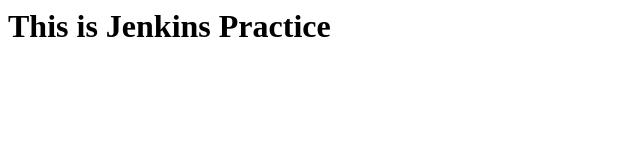
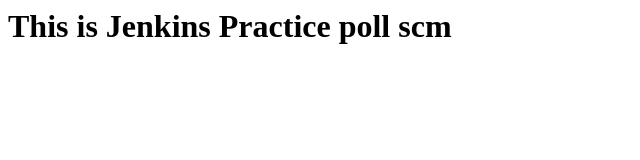
Before and after one commit to HareeshVsStudio/jenkinsPone, a plain HTML site: page index.html in a window 1280 px wide. Shown: the whole page, without its empty margins (0-640 px from the left). Drawn offline with Linux system fonts and the light colour scheme.

Commit message:
Update index.html

```diff
--- a/index.html
+++ b/index.html
@@ -1 +1 @@
-<h1> This is Jenkins Practice </h1>
+<h1> This is Jenkins Practice poll scm</h1>
```
